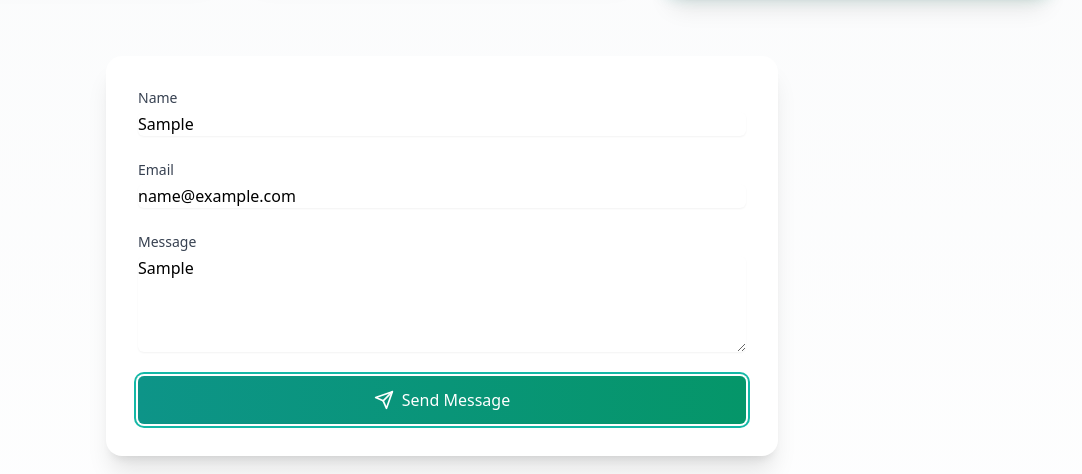
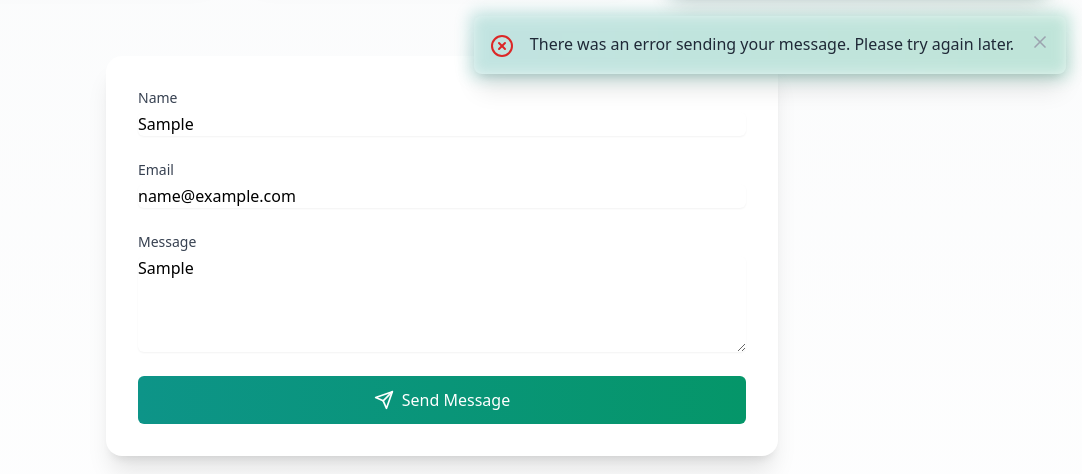
Before and after one commit to KainingGao/fairsharetaxbookkeepings.com, a React (Vite) app: page /contact in a window 1280 px wide. Both pictures are taken after typing "Sample", "name@example.com", "Sample" into the empty fields and a click on the button "Send Message". Shown: the part 508-982 px from the top of the page, without its empty margins (198-1280 px from the left). Built offline with nearby package versions, Linux system fonts and the light colour scheme; no server answers.

Commit message:
Changed submit contact UI

```diff
--- /dev/null
+++ b/src/components/Notification.tsx
@@ -0,0 +1,39 @@
+import React from 'react';
+import { CheckCircle, XCircle, X } from 'lucide-react';
+
+interface NotificationProps {
+  show: boolean;
+  type: 'success' | 'error';
+  message: string;
+  onClose: () => void;
+}
+
+const Notification = ({ show, type, message, onClose }: NotificationProps) => {
+  if (!show) return null;
+
+  return (
+    <div className="fixed top-4 right-4 z-50 animate-fade-in">
+      <div className="relative bg-white rounded-lg shadow-xl p-4 min-w-80">
+        <div className="absolute -inset-1 bg-gradient-to-r from-teal-600 to-emerald-600 rounded-lg blur opacity-25"></div>
+        <div className="relative flex items-start space-x-4">
+          {type === 'success' ? (
+            <CheckCircle className="h-6 w-6 text-emerald-600 mt-0.5" />
+          ) : (
+            <XCircle className="h-6 w-6 text-red-600 mt-0.5" />
+          )}
+          <div className="flex-1">
+            <p className="text-gray-800">{message}</p>
+          </div>
+          <button
+            onClick={onClose}
+            className="text-gray-400 hover:text-gray-500 transition-colors"
+          >
+            <X className="h-5 w-5" />
+          </button>
+        </div>
+      </div>
+    </div>
+  );
+};
+
+export default Notification;
--- a/src/pages/Contact.tsx
+++ b/src/pages/Contact.tsx
@@ -1,10 +1,23 @@
-import React from 'react';
-import { Mail, Phone, MapPin, Clock, Send } from 'lucide-react';
+import React, { useState } from 'react';
+import { Mail, Phone, MapPin, Clock, Send, Loader2 } from 'lucide-react';
 import ChatWidget from '../components/ChatWidget';
+import Notification from '../components/Notification';
 
 function Contact() {
+  const [isSubmitting, setIsSubmitting] = useState(false);
+  const [notification, setNotification] = useState<{
+    show: boolean;
+    type: 'success' | 'error';
+    message: string;
+  }>({
+    show: false,
+    type: 'success',
+    message: ''
+  });
+
   const handleSubmit = async (e: React.FormEvent) => {
     e.preventDefault();
+    setIsSubmitting(true);
 
     const formData = {
       name: (e.currentTarget.querySelector('#name') as HTMLInputElement).value,
@@ -26,19 +39,35 @@ function Contact() {
       if (data.success) {
         // Clear form
         (e.target as HTMLFormElement).reset();
-            // Show success message
-            alert('Thank you for your message. We will get back to you soon!');
+        // Show success notification
+        setNotification({
+          show: true,
+          type: 'success',
+          message: 'Thank you for your message. We will get back to you soon!'
+        });
       } else {
         throw new Error(data.message);
       }
     } catch (error) {
       console.error('Error submitting form:', error);
-          alert('There was an error sending your message. Please try again later.');
+      setNotification({
+        show: true,
+        type: 'error',
+        message: 'There was an error sending your message. Please try again later.'
+      });
+    } finally {
+      setIsSubmitting(false);
     }
   };
 
   return (
     <div className="min-h-screen bg-gradient-to-b from-gray-50 to-white py-12">
+      <Notification
+        show={notification.show}
+        type={notification.type}
+        message={notification.message}
+        onClose={() => setNotification(prev => ({ ...prev, show: false }))}
+      />
       <div className="max-w-7xl mx-auto px-4 sm:px-6 lg:px-8">
         {/* Header */}
         <div className="text-center mb-16">
@@ -108,6 +137,7 @@ function Contact() {
               Name
             </label>
             <input
+              required
               type="text"
               id="name"
               className="mt-1 block w-full rounded-md border-gray-300 shadow-sm focus:border-teal-500 focus:ring-teal-500"
@@ -118,6 +148,7 @@ function Contact() {
               Email
             </label>
             <input
+              required
               type="email"
               id="email"
               className="mt-1 block w-full rounded-md border-gray-300 shadow-sm focus:border-teal-500 focus:ring-teal-500"
@@ -128,6 +159,7 @@ function Contact() {
               Message
             </label>
             <textarea
+              required
               id="message"
               rows={4}
               className="mt-1 block w-full rounded-md border-gray-300 shadow-sm focus:border-teal-500 focus:ring-teal-500"
@@ -135,10 +167,20 @@ function Contact() {
           </div>
           <button
             type="submit"
-              className="w-full flex justify-center items-center px-4 py-3 bg-gradient-to-r from-teal-600 to-emerald-600 text-white rounded-md hover:from-teal-700 hover:to-emerald-700 focus:outline-none focus:ring-2 focus:ring-offset-2 focus:ring-teal-500 transform hover:-translate-y-0.5 transition-all duration-200"
+            disabled={isSubmitting}
+            className="w-full flex justify-center items-center px-4 py-3 bg-gradient-to-r from-teal-600 to-emerald-600 text-white rounded-md hover:from-teal-700 hover:to-emerald-700 focus:outline-none focus:ring-2 focus:ring-offset-2 focus:ring-teal-500 transform hover:-translate-y-0.5 transition-all duration-200 disabled:opacity-50 disabled:cursor-not-allowed disabled:transform-none"
           >
+            {isSubmitting ? (
+              <>
+                <Loader2 className="h-5 w-5 mr-2 animate-spin" />
+                Sending...
+              </>
+            ) : (
+              <>
                 <Send className="h-5 w-5 mr-2" />
                 Send Message
+              </>
+            )}
           </button>
         </form>
       </div>
```
Lines whose indentation alone changed are shown as unchanged.
